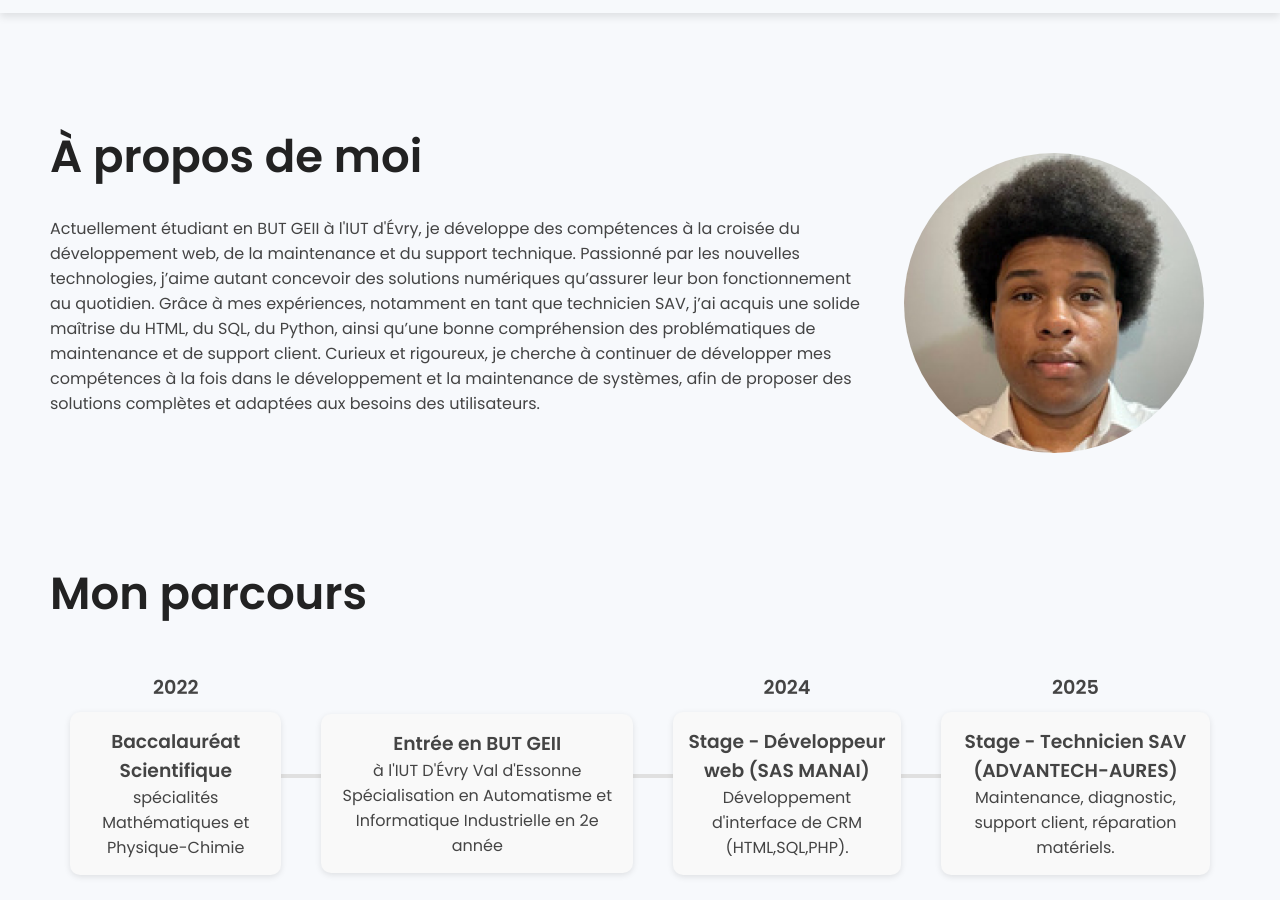
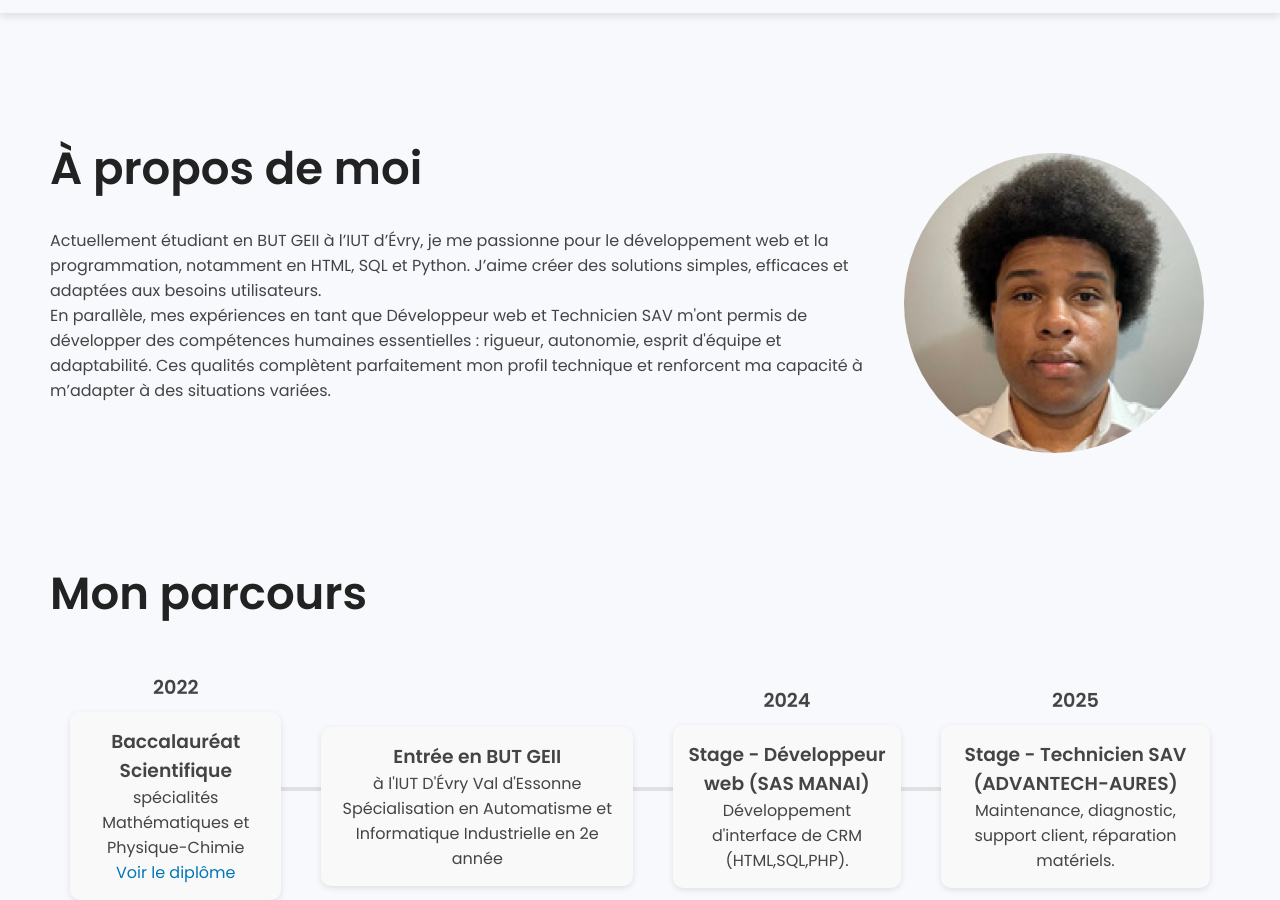
Before and after one commit to lukaslnds/portfolio, a plain HTML site: page index.html in a window 1280 px wide. Shown: the part 52-952 px from the top of the page. Drawn offline with Linux system fonts and the light colour scheme.

Commit message:
Version finale 4

```diff
--- a/index.html
+++ b/index.html
@@ -47,7 +47,9 @@
     <section id="about" section class="hero-section">
       <div class="text">
         <h2>À propos de moi</h2>
-        <p>Actuellement étudiant en BUT GEII à l'IUT d'Évry, je développe des compétences à la croisée du développement web, de la maintenance et du support technique. Passionné par les nouvelles technologies, j’aime autant concevoir des solutions numériques qu’assurer leur bon fonctionnement au quotidien. Grâce à mes expériences, notamment en tant que technicien SAV, j’ai acquis une solide maîtrise du HTML, du SQL, du Python, ainsi qu’une bonne compréhension des problématiques de maintenance et de support client. Curieux et rigoureux, je cherche à continuer de développer mes compétences à la fois dans le développement et la maintenance de systèmes, afin de proposer des solutions complètes et adaptées aux besoins des utilisateurs. </p>
+        <p>Actuellement étudiant en BUT GEII à l’IUT d’Évry, je me passionne pour le développement web et la programmation, notamment en HTML, SQL et Python. J’aime créer des solutions simples, efficaces et adaptées aux besoins utilisateurs.
+        <br/>En parallèle, mes expériences en tant que Développeur web et Technicien SAV m'ont permis de développer des compétences humaines essentielles : rigueur, autonomie, esprit d'équipe et adaptabilité. Ces qualités complètent parfaitement mon profil technique et renforcent ma capacité à m’adapter à des situations variées.
+ </p>
         <!-- Modale -->
         <div id="cvModal" class="modal">
             <span class="close" onclick="closeModal()">&times;</span>
@@ -75,6 +77,8 @@
       <div class="timeline-content">
         <h3>Baccalauréat Scientifique</h3>
         <p>spécialités Mathématiques et Physique-Chimie</p>
+         <a href="diplome/baccalauréat_LEONIDASLukas.pdf" class="btn-pdf" target="_blank" rel="noopener noreferrer">
+         Voir le diplôme </a>
       </div>
     </div>
      <div class="timeline-item">
```
Also changed, not shown: styles.css (line endings or trailing spaces), 1 other file.
